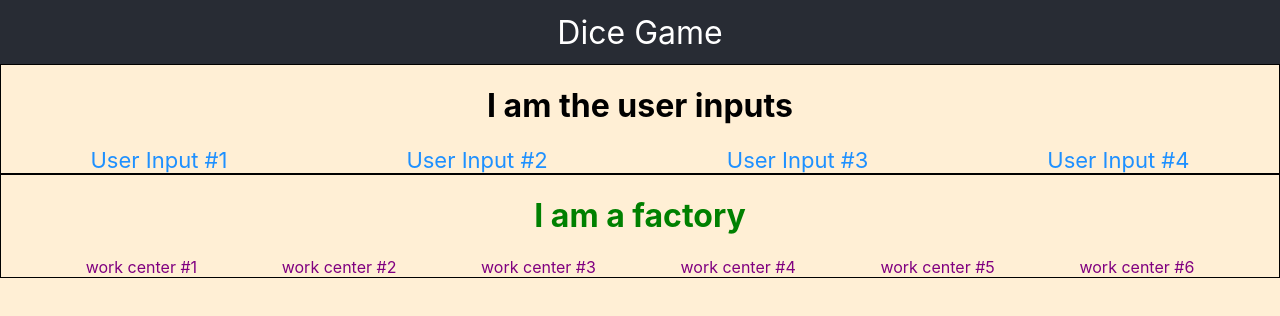
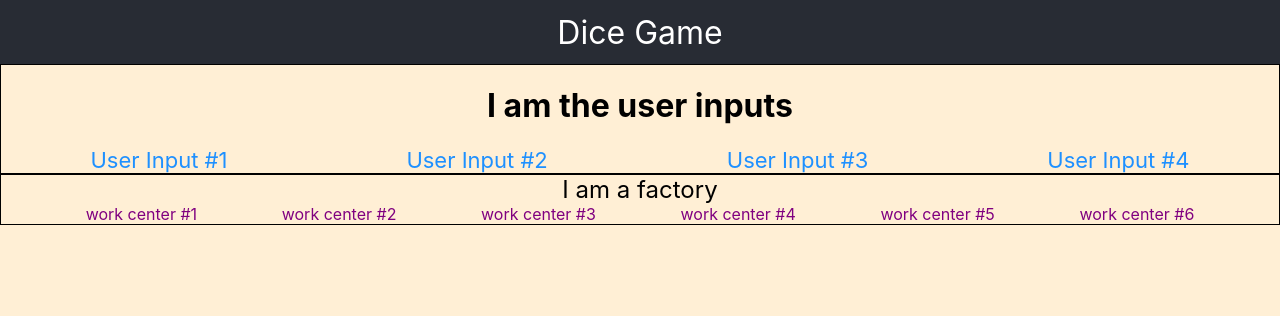
Before and after one commit to idugcoal/dice-game, a React (Create React App) app: page / in a window 1280 px wide. Shown: the top 316 px of the page. Built offline with nearby package versions, Linux system fonts and the light colour scheme.

Commit message:
consume state in factory

```diff
--- a/src/components/factory.jsx
+++ b/src/components/factory.jsx
@@ -1,18 +1,14 @@
 import React from 'react'
 import Workcenter from './workcenter'
 
-const Factory = () => {
+const Factory = props => {
   const factory = 'I am a factory'
-  const workcenters = []
-  const numWorkcenters = 6
-  for (let i = 0; i < numWorkcenters; i++) {
-    workcenters.push(i)
-  }
+  console.log(props)
   return (
     <div style={styles.container}>
-      <h1 style={styles.h1}>{factory}</h1>
+      <div style={styles.title}>{factory}</div>
       <div style={styles.workcenters}>
-        {workcenters.map((workcenter, index) => {
+        {props.workcenters.map((workcenter, index) => {
           return <Workcenter number={index} key={index} />
         })}
       </div>
@@ -26,9 +22,9 @@ const styles = {
     border: '1px solid black',
     flexDirection: 'column',
   },
-  h1: {
-    color: 'green',
+  title: {
     textAlign: 'center',
+    fontSize: 24,
   },
   workcenters: {
     display: 'flex',
```
